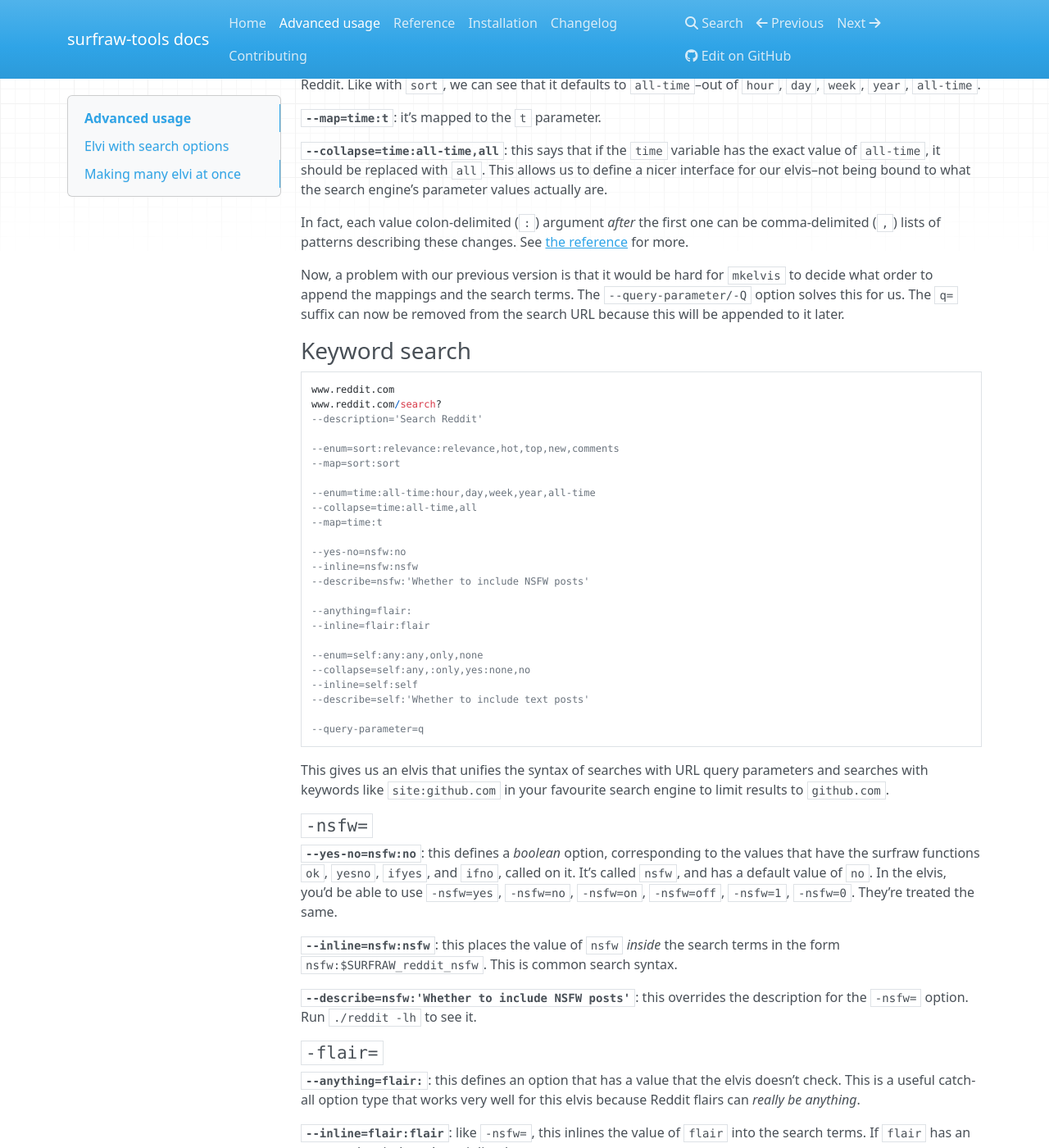
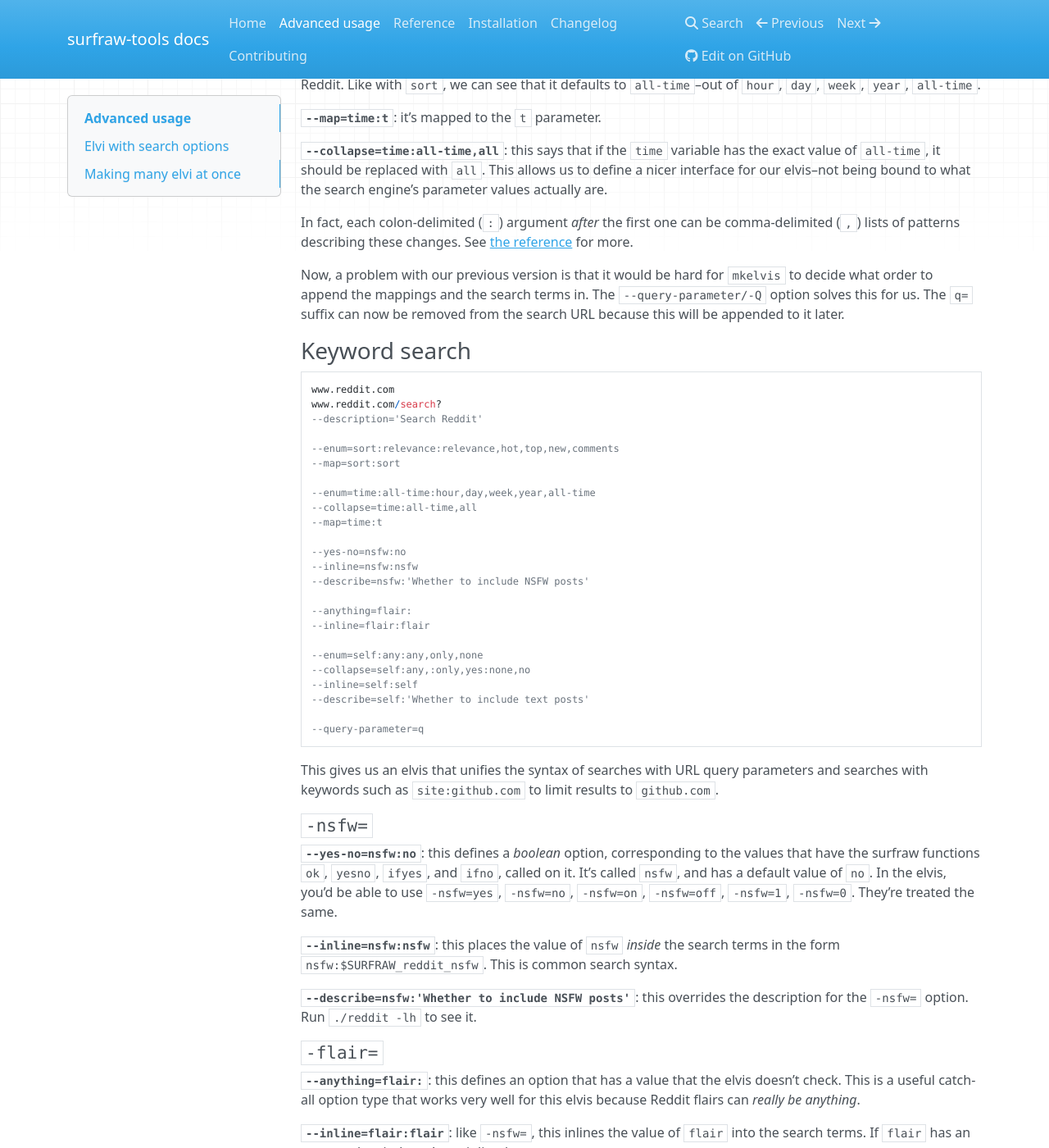
Before and after one commit to Hoboneer/surfraw-tools, an MkDocs documentation site: the page built from docs/advanced-usage.md, in a window 1280 px wide and 1400 px high, scrolled down 1861 px. Shown: the whole window at 82% size. Built offline with MkDocs 1.6.1, drawn with Linux system fonts in a browser that asks for light colours; nearby versions of some CDN libraries; some of the changed text lies outside the part shown.

Commit message:
docs: Clarify wording and example code in advanced usage docs

````diff
--- a/docs/advanced-usage.md
+++ b/docs/advanced-usage.md
@@ -114,12 +114,12 @@ the exact value of `all-time`, it should be replaced with `all`.  This allows
 us to define a nicer interface for our elvis--not being bound to what the
 search engine's parameter values actually are.
 
-In fact, each value colon-delimited (`:`) argument *after* the first one can be
+In fact, each colon-delimited (`:`) argument *after* the first one can be
 comma-delimited (`,`) lists of patterns describing these changes.  See [the
 reference](reference.md) for more.
 
 Now, a problem with our previous version is that it would be hard for `mkelvis`
-to decide what order to append the mappings and the search terms.  The
+to decide what order to append the mappings and the search terms in.  The
 `--query-parameter/-Q` option solves this for us.  The `q=` suffix can now be
 removed from the search URL because this will be appended to it later.
 
@@ -153,8 +153,8 @@ www.reddit.com/search?
 ```
 
 This gives us an elvis that unifies the syntax of searches with URL query
-parameters and searches with keywords like `site:github.com` in your favourite
-search engine to limit results to `github.com`.
+parameters and searches with keywords such as `site:github.com` to limit
+results to `github.com`.
 
 #### `-nsfw=`
 
````
Also changed, not shown: other parts of docs/advanced-usage.md (+5 -5 lines).
